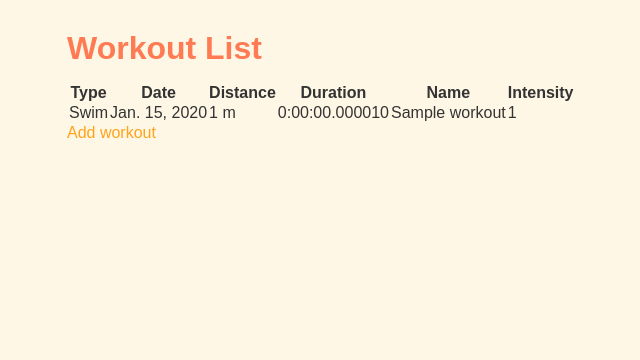
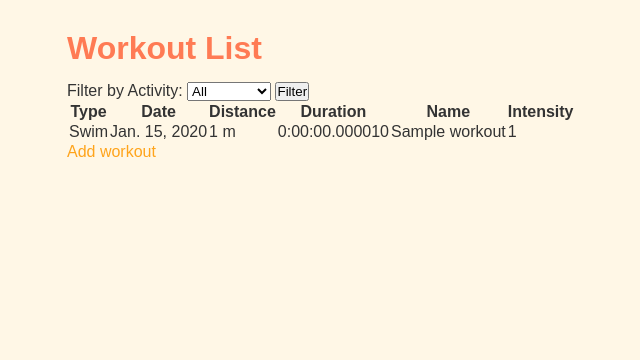
Before and after one commit to juancmorenoh/django_triathlon_tracker, a Django app: page /workouts/ in a window 1280 px wide. Shown: the part 60-420 px from the top of the page, without its empty margins (88-728 px from the left). Run offline with Django 5.2, Linux system fonts and the light colour scheme; tables that the repository leaves empty hold one stand-in row (values such as "Sample post").

Commit message:
Add dropdown filter based on activity type in workout_list

```diff
--- a/apps/workout_logs/templates/workout_logs/workout_list.html
+++ b/apps/workout_logs/templates/workout_logs/workout_list.html
@@ -4,6 +4,22 @@
 
 {% block content %}
     <h1>Workout List</h1>
+
+    <!-- Form to filter the workouts-->
+    <form method="get" action="{% url 'workout_list' %}">
+
+        <label for="activity_type">Filter by Activity:</label>
+        <select name="activity_type" id="activity_type">
+            <option value="" {% if not request.GET.activity_type %}selected{% endif %}>All</option>
+            <option value="swim" {% if request.GET.activity_type == 'swim' %}selected{% endif %}>Swimming</option>
+            <option value="bike" {% if request.GET.activity_type == 'bike' %}selected{% endif %}>Cycling</option>
+            <option value="run" {% if request.GET.activity_type == 'run' %}selected{% endif %}>Running</option>
+        </select>
+
+
+
+        <button type="submit">Filter</button>
+    </form>
 
     <div class="workout-table">
         <table>
@@ -27,6 +43,10 @@
                         <td>{{ workout.name }}</td>
                         <td>{{ workout.intensity }}</td>
                     </tr>
+                {% empty %}
+                    <tr>
+                        <td>No workout found</td>
+                    </tr>
                 {% endfor %}
             </tbody>
         </table>
--- a/apps/workout_logs/views.py
+++ b/apps/workout_logs/views.py
@@ -8,7 +8,17 @@ def home(request):
 
 def workout_list(request):
     workouts = Workout.objects.all()
-    return render(request, 'workout_logs/workout_list.html', {'workouts': workouts})
+    activity_type = request.GET.get('activity_type')
+
+    if activity_type:
+        workouts = workouts.filter(activity_type=activity_type)
+
+    context = {
+        'workouts': workouts,
+    }
+
+
+    return render(request, 'workout_logs/workout_list.html', context)
 
 def add_workout(request):
     if request.method ==  'POST':
```
